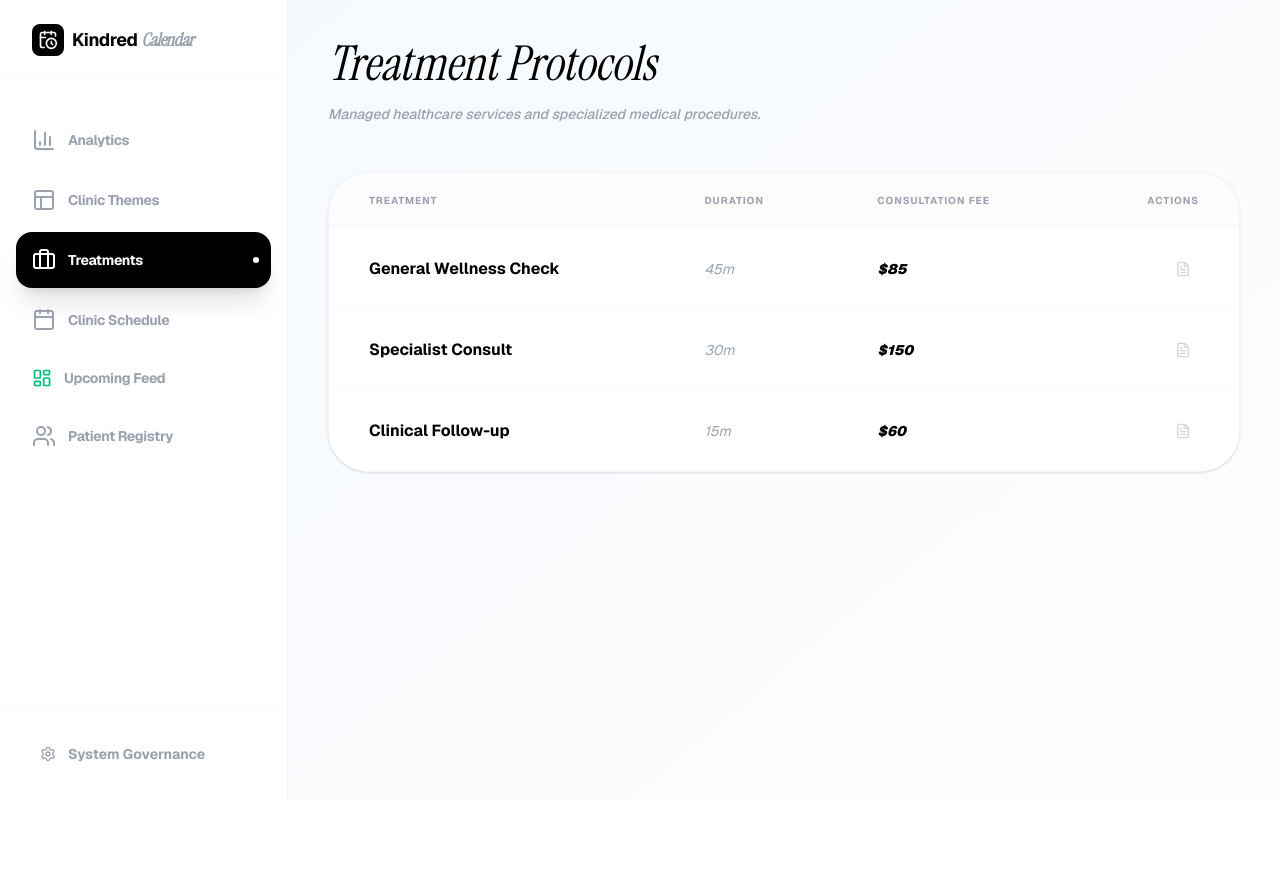
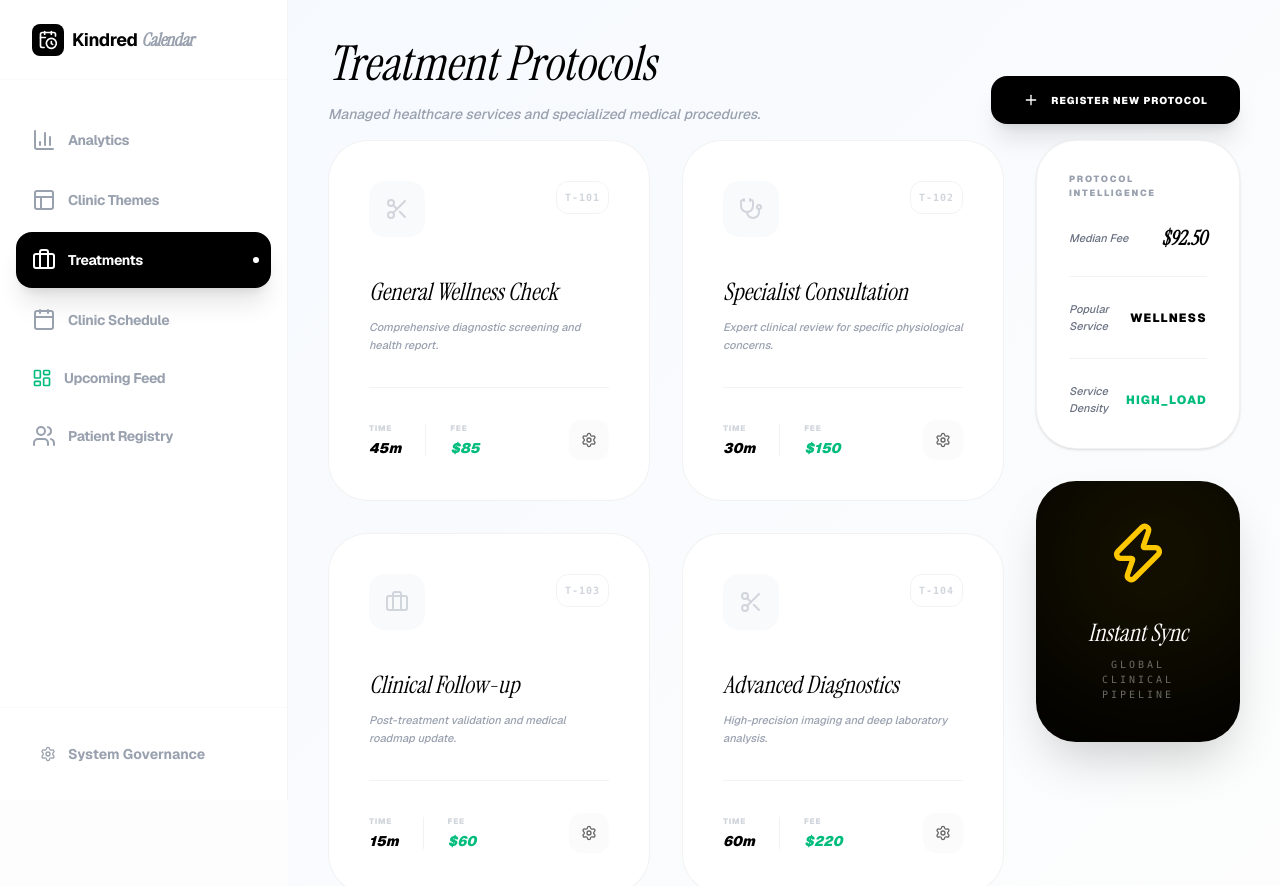
Before and after one commit to FlexSlotCustom0/FlexSlotCustom, a Next.js app in the folder frontend/: page /dashboard/owner in a window 1280 px wide. Both pictures are taken after a click on the button "Treatments". Shown: the top 886 px of the page. Before the commit the page ends 800 px from the top, so only its background shows below. Built offline with nearby package versions, Linux system fonts and the light colour scheme.

Commit message:
Update page.tsx

```diff
--- a/frontend/src/app/dashboard/owner/page.tsx
+++ b/frontend/src/app/dashboard/owner/page.tsx
@@ -318,43 +318,104 @@ function UIConfiguratorSection({ activeTemplate, onSelectTemplate }: { activeTem
 }
 
 function ServiceCatalogSection() {
+  const services = [
+    { id: 'T-101', name: 'General Wellness Check', dur: '45m', fee: '$85', desc: 'Comprehensive diagnostic screening and health report.', type: 'diagnostic' },
+    { id: 'T-102', name: 'Specialist Consultation', dur: '30m', fee: '$150', desc: 'Expert clinical review for specific physiological concerns.', type: 'specialist' },
+    { id: 'T-103', name: 'Clinical Follow-up', dur: '15m', fee: '$60', desc: 'Post-treatment validation and medical roadmap update.', type: 'followup' },
+    { id: 'T-104', name: 'Advanced Diagnostics', dur: '60m', fee: '$220', desc: 'High-precision imaging and deep laboratory analysis.', type: 'diagnostic' }
+  ];
+
   return (
-    <div className="space-y-12">
-      <div className="mb-12">
-        <h1 className="text-5xl font-serif italic text-black">Treatment Protocols</h1>
-        <p className="text-sm text-gray-400 font-medium italic mt-4">Managed healthcare services and specialized medical procedures.</p>
+    <div className="space-y-12 pb-24">
+      <div className="flex justify-between items-end mb-4">
+        <div>
+          <h1 className="text-5xl font-serif italic text-black">Treatment Protocols</h1>
+          <p className="text-sm text-gray-400 font-medium italic mt-4">Managed healthcare services and specialized medical procedures.</p>
+        </div>
+        <div className="flex gap-4">
+           <button className="px-8 py-4 bg-black text-white rounded-2xl text-[10px] font-black uppercase tracking-widest hover:scale-105 transition-all shadow-xl flex items-center gap-3">
+              <Plus className="w-4 h-4" /> Register New Protocol
+           </button>
+        </div>
       </div>
-      <div className="bg-white rounded-[2.5rem] border border-gray-100 shadow-sm overflow-hidden">
-       <table className="w-full text-left">
-          <thead className="bg-gray-50/50 text-[10px] font-black uppercase text-gray-400 tracking-widest border-b border-gray-50">
-             <tr>
-                <th className="px-10 py-5">Treatment</th>
-                <th className="px-10 py-5">Duration</th>
-                <th className="px-10 py-5">Consultation Fee</th>
-                <th className="px-10 py-5 text-right">Actions</th>
-             </tr>
-          </thead>
-          <tbody className="divide-y divide-gray-50">
-             <CatalogRow name="General Wellness Check" dur="45m" fee="$85" />
-             <CatalogRow name="Specialist Consult" dur="30m" fee="$150" />
-             <CatalogRow name="Clinical Follow-up" dur="15m" fee="$60" />
-          </tbody>
-       </table>
+
+      <div className="grid grid-cols-1 lg:grid-cols-4 gap-8">
+         <div className="lg:col-span-3 grid grid-cols-1 md:grid-cols-2 gap-8">
+            {services.map((s) => (
+              <ServiceCard key={s.id} {...s} />
+            ))}
+         </div>
+
+         <div className="space-y-8">
+            <div className="bg-white border border-black/5 rounded-[2.5rem] p-8 shadow-sm">
+               <div className="text-[9px] font-black uppercase tracking-[0.2em] text-gray-400 mb-6 font-sans">Protocol Intelligence</div>
+               <div className="space-y-6">
+                  <div className="flex justify-between items-center pb-6 border-b border-black/5">
+                     <span className="text-[11px] font-medium text-gray-500 italic">Median Fee</span>
+                     <span className="text-xl font-serif font-black italic">$92.50</span>
+                  </div>
+                  <div className="flex justify-between items-center pb-6 border-b border-black/5">
+                     <span className="text-[11px] font-medium text-gray-500 italic">Popular Service</span>
+                     <span className="text-xs font-black uppercase text-black tracking-widest">Wellness</span>
+                  </div>
+                  <div className="flex justify-between items-center">
+                     <span className="text-[11px] font-medium text-gray-500 italic">Service Density</span>
+                     <span className="text-xs font-black uppercase text-emerald-500 tracking-widest">High_Load</span>
+                  </div>
+               </div>
+            </div>
+
+            <div className="bg-black text-white rounded-[2.5rem] p-10 flex flex-col items-center justify-center text-center relative overflow-hidden group shadow-2xl shadow-black/20">
+              <Zap className="w-16 h-16 text-yellow-400 mb-8 relative z-10 group-hover:scale-110 transition-transform duration-700" />
+              <div className="font-serif italic text-2xl mb-2 relative z-10">Instant Sync</div>
+              <p className="text-[10px] text-white/40 uppercase tracking-[0.3em] font-mono relative z-10">Global Clinical Pipeline</p>
+              <div className="absolute top-[-20%] right-[-20%] w-64 h-64 bg-yellow-400/10 rounded-full blur-[80px]" />
+           </div>
+         </div>
       </div>
     </div>
   );
 }
 
-function CatalogRow({ name, dur, fee }: { name: string, dur: string, fee: string }) {
+function ServiceCard({ id, name, dur, fee, desc, type }: { id: string, name: string, dur: string, fee: string, desc: string, type: string }) {
+  const getIcon = () => {
+    switch(type) {
+      case 'specialist': return <Stethoscope className="w-6 h-6" />;
+      case 'diagnostic': return <Scissors className="w-6 h-6" />;
+      default: return <Briefcase className="w-6 h-6" />;
+    }
+  };
+
   return (
-    <tr className="hover:bg-gray-50/20 transition-all group">
-       <td className="px-10 py-6 font-bold">{name}</td>
-       <td className="px-10 py-6 text-sm text-gray-400 italic">{dur}</td>
-       <td className="px-10 py-6 text-sm font-black italic">{fee}</td>
-       <td className="px-10 py-6 text-right">
-          <button className="p-2 hover:bg-gray-100 rounded-lg transition-colors"><FileText className="w-4 h-4 text-gray-300" /></button>
-       </td>
-    </tr>
+    <div className="bg-white rounded-[2.5rem] border border-black/5 p-10 hover:border-black/20 hover:shadow-2xl hover:shadow-black/[0.02] transition-all group flex flex-col justify-between">
+       <div>
+          <div className="flex justify-between items-start mb-10">
+             <div className="w-14 h-14 bg-gray-50 rounded-2xl flex items-center justify-center text-gray-300 group-hover:bg-black group-hover:text-white transition-all duration-500">
+                {getIcon()}
+             </div>
+             <div className="text-[10px] font-black font-mono text-gray-300 uppercase tracking-widest p-2 border border-black/5 rounded-xl">{id}</div>
+          </div>
+          <h3 className="text-2xl font-serif italic text-black mb-3 group-hover:tracking-tight transition-all duration-700 leading-tight">{name}</h3>
+          <p className="text-[11px] text-gray-400 font-medium italic leading-relaxed mb-8">{desc}</p>
+       </div>
+
+       <div className="pt-8 border-t border-black/5 flex items-center justify-between">
+          <div className="flex items-center gap-6">
+             <div className="flex flex-col">
+                <span className="text-[8px] font-black uppercase text-gray-300 tracking-widest mb-1">Time</span>
+                <span className="text-sm font-black italic text-black">{dur}</span>
+             </div>
+             <div className="w-px h-8 bg-black/5" />
+             <div className="flex flex-col">
+                <span className="text-[8px] font-black uppercase text-gray-300 tracking-widest mb-1">Fee</span>
+                <span className="text-sm font-black italic text-emerald-500">{fee}</span>
+             </div>
+          </div>
+          <button className="p-3 bg-gray-50 hover:bg-black hover:text-white rounded-xl transition-all duration-300 opacity-60 group-hover:opacity-100">
+             <Settings className="w-4 h-4" />
+          </button>
+       </div>
+    </div>
   );
 }
 
```
